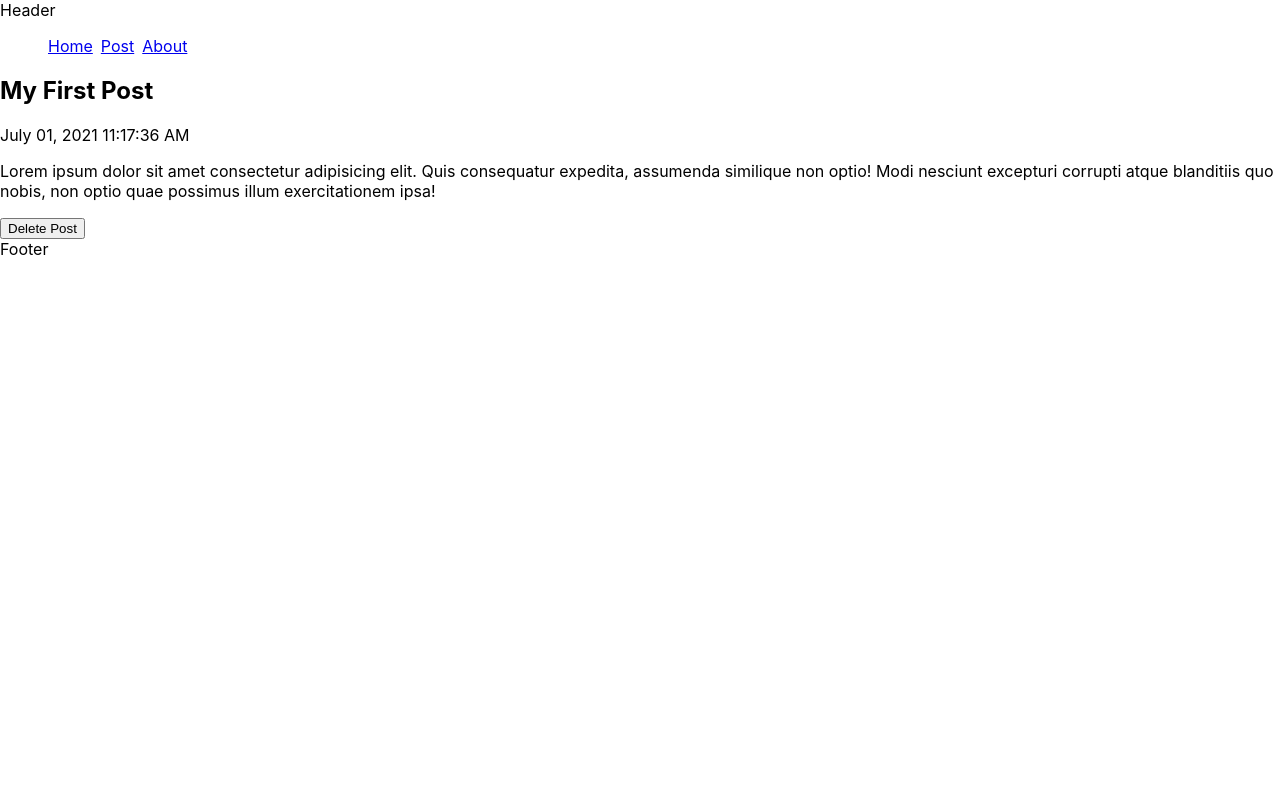
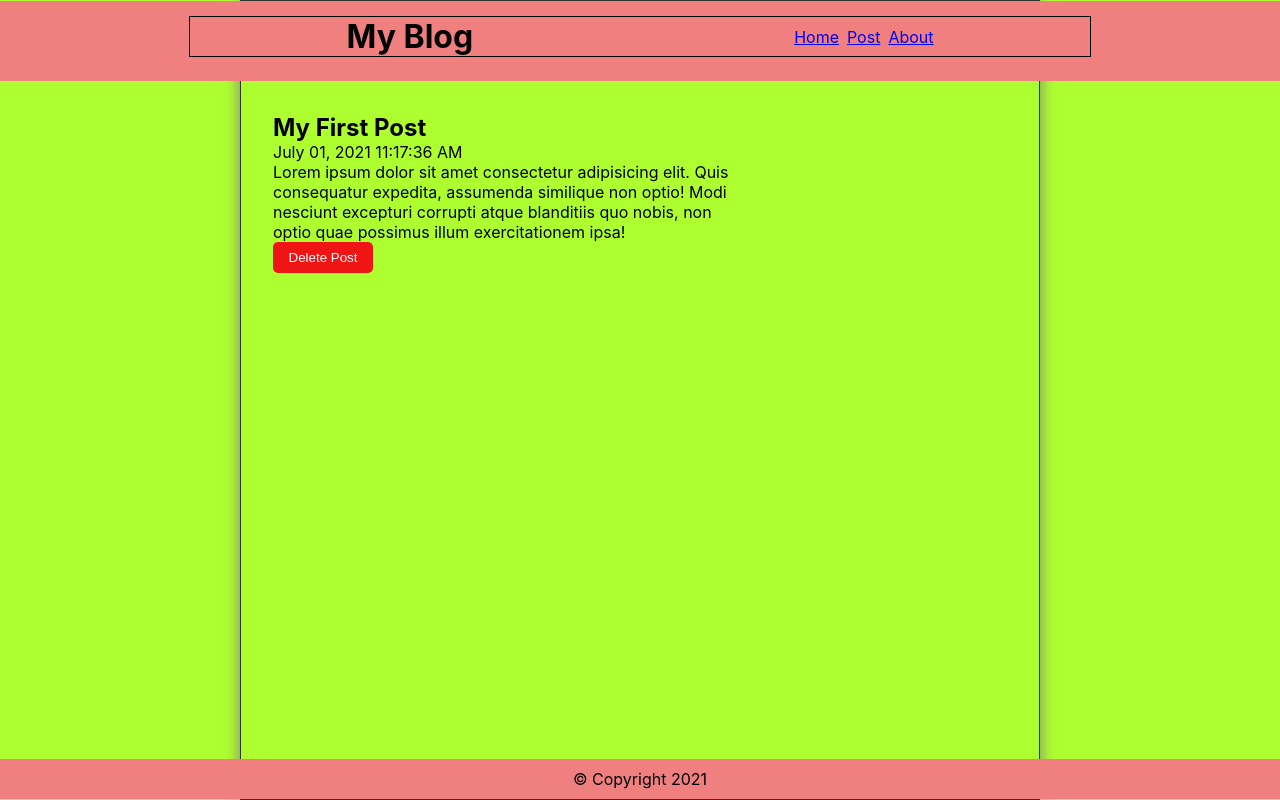
Before and after one commit to xaviermvives/react_deploy_gh, a React (Create React App) app: page /post/1 in a window 1280 px wide. Built offline with nearby package versions, Linux system fonts and the light colour scheme.

Commit message:
CSS basic

```diff
--- a/src/App.js
+++ b/src/App.js
@@ -1,7 +1,6 @@
 import React, { useState } from "react";
 //Components:
 import Header from "./components/Header";
-import Nav from "./components/Nav";
 import Footer from "./components/Footer";
 import Home from "./pages/Home";
 import NewPost from "./pages/NewPost";
@@ -72,7 +71,6 @@ function App() {
   return (
     <div className="App">
       <Header />
-      <Nav />
       <Switch>
         <Route exact path="/">
           <Home posts={posts} />
--- a/src/components/Footer.js
+++ b/src/components/Footer.js
@@ -1,7 +1,8 @@
 import React from "react";
 
 const Footer = () => {
-  return <div>Footer</div>;
+  const today = new Date();
+  return <footer>&copy; Copyright {today.getFullYear()}</footer>;
 };
 
 export default Footer;
--- a/src/components/Header.js
+++ b/src/components/Header.js
@@ -1,7 +1,27 @@
 import React from "react";
+import { Link } from "react-router-dom";
 
 const Header = () => {
-  return <div>Header</div>;
+  return (
+    <header>
+      <div className="header-wrapper">
+        <h1>My Blog</h1>
+        <nav>
+          <ul style={{ display: "flex", listStyle: "none" }}>
+            <li>
+              <Link to="/">Home</Link>
+            </li>
+            <li>
+              <Link to="/post">Post</Link>
+            </li>
+            <li>
+              <Link to="/about">About</Link>
+            </li>
+          </ul>
+        </nav>
+      </div>
+    </header>
+  );
 };
 
 export default Header;
--- a/src/index.css
+++ b/src/index.css
@@ -1,12 +1,139 @@
+* {
+  margin: 0;
+  padding: 0;
+  box-sizing: border-box;
+}
+
+html {
+  font-size: 16px;
+}
+
 body {
-  margin: 0;
+  min-height: 100vh;
+  display: flex;
   font-family: -apple-system, BlinkMacSystemFont, "Segoe UI", "Roboto", "Oxygen",
     "Ubuntu", "Cantarell", "Fira Sans", "Droid Sans", "Helvetica Neue",
     sans-serif;
   -webkit-font-smoothing: antialiased;
   -moz-osx-font-smoothing: grayscale;
+  background-color: greenyellow;
+}
+
+#root {
+  flex-grow: 1;
+  display: flex;
+  justify-content: center;
+  align-items: center;
+}
+
+.App {
+  width: 100%;
+  max-width: 800px;
+  height: 100vh;
+  display: flex;
+  flex-direction: column;
+  justify-content: flex-start;
+  align-items: center;
+  border: 1px solid #333;
+  box-shadow: 0px 0px 15px gray;
+}
+
+.Home,
+.NewPost,
+.PostPage,
+.About,
+.Missing {
+  width: 100%;
+  flex-grow: 1;
+  padding: 1rem;
+  overflow-y: auto;
+}
+
+header {
+  background-color: lightcoral;
+  width: 100vw;
+  padding: 1rem;
+  height: 80px;
+}
+
+.header-wrapper {
+  display: flex;
+  align-items: center;
+  justify-content: space-around;
+  max-width: 900px;
+  margin: 0 auto;
+  outline: 1px solid black;
+}
+
+footer {
+  background-color: lightcoral;
+  width: 100vw;
+  height: 40px;
+  text-align: center;
+  padding-top: 10px;
+}
+
+main {
+  max-width: 900px;
+  margin: 0 auto;
+  padding-top: 2rem;
+  height: calc(100vh - 120px);
+}
+
+form {
+  width: 300px;
+  text-align: center;
+}
+
+button {
+  width: 100px;
+  padding: 0.5rem;
+  outline: none;
+  border: none;
+  border-radius: 5px;
+}
+
+form button {
+  background: blueviolet;
+  color: #fff;
+}
+
+form button:hover {
+  background: rgb(81, 29, 129);
+  color: #fff;
+}
+
+.delete-btn {
+  background: rgb(240, 21, 21);
+  color: #fff;
+  /* margin-top: 1rem; */
+}
+
+.delete-btn:hover {
+  background: rgb(173, 41, 7);
+  color: #fff;
+}
+
+.post-group {
+  display: flex;
+  align-items: center;
+  padding: 1rem;
+}
+
+label {
+  margin: 1rem 1rem 0.5rem 1rem;
+}
+input {
+  height: 20px;
 }
 
 ul li {
   margin-left: 0.5rem;
 }
+
+article {
+  margin-bottom: 3rem;
+  width: 500px;
+  padding: 1rem;
+  overflow: hidden;
+}
--- a/src/pages/About.js
+++ b/src/pages/About.js
@@ -1,7 +1,7 @@
 import React from "react";
 
 const About = () => {
-  return <div>About</div>;
+  return <main className="About"> About</main>;
 };
 
 export default About;
--- a/src/pages/Home.js
+++ b/src/pages/Home.js
@@ -3,8 +3,7 @@ import Feed from "./Feed";
 
 const Home = ({ posts }) => {
   return (
-    <main>
-      <h1>Home</h1>
+    <main className="Home">
       {posts.length ? (
         <Feed posts={posts} />
       ) : (
--- a/src/pages/Missing.js
+++ b/src/pages/Missing.js
@@ -1,7 +1,7 @@
 import React from "react";
 
 const Missing = () => {
-  return <div>Page not Found</div>;
+  return <main className="Missing">Page not Found</main>;
 };
 
 export default Missing;
--- a/src/pages/NewPost.js
+++ b/src/pages/NewPost.js
@@ -8,9 +8,10 @@ const NewPost = ({
   handleSubmit,
 }) => {
   return (
-    <main>
+    <main className="NewPost">
       <h2>New Post</h2>
       <form onSubmit={handleSubmit}>
+        <div className="post-group">
           <label htmlFor="postTitle">Title:</label>
           <input
             type="text"
@@ -18,6 +19,8 @@ const NewPost = ({
             value={postTitle}
             onChange={(e) => setPostTitle(e.target.value)}
           />
+        </div>
+        <div className="post-group">
           <label htmlFor="postBody">Post:</label>
           <textarea
             id="postBody"
@@ -25,6 +28,7 @@ const NewPost = ({
             value={postBody}
             onChange={(e) => setPostBody(e.target.value)}
           ></textarea>
+        </div>
         <button type="submit">Submit</button>
       </form>
     </main>
--- a/src/pages/PostPage.js
+++ b/src/pages/PostPage.js
@@ -6,14 +6,19 @@ const PostPage = ({ posts, handleDelete }) => {
   const post = posts.find((post) => post.id.toString() === id);
 
   return (
-    <main>
+    <main className="PostPage">
       <article>
         {post && (
           <>
             <h2>{post.title}</h2>
             <p>{post.datetime}</p>
             <p>{post.body}</p>
-            <button onClick={() => handleDelete(post.id)}>Delete Post</button>
+            <button
+              className="delete-btn"
+              onClick={() => handleDelete(post.id)}
+            >
+              Delete Post
+            </button>
           </>
         )}
         {!post && (
```
Lines whose indentation alone changed are shown as unchanged.
